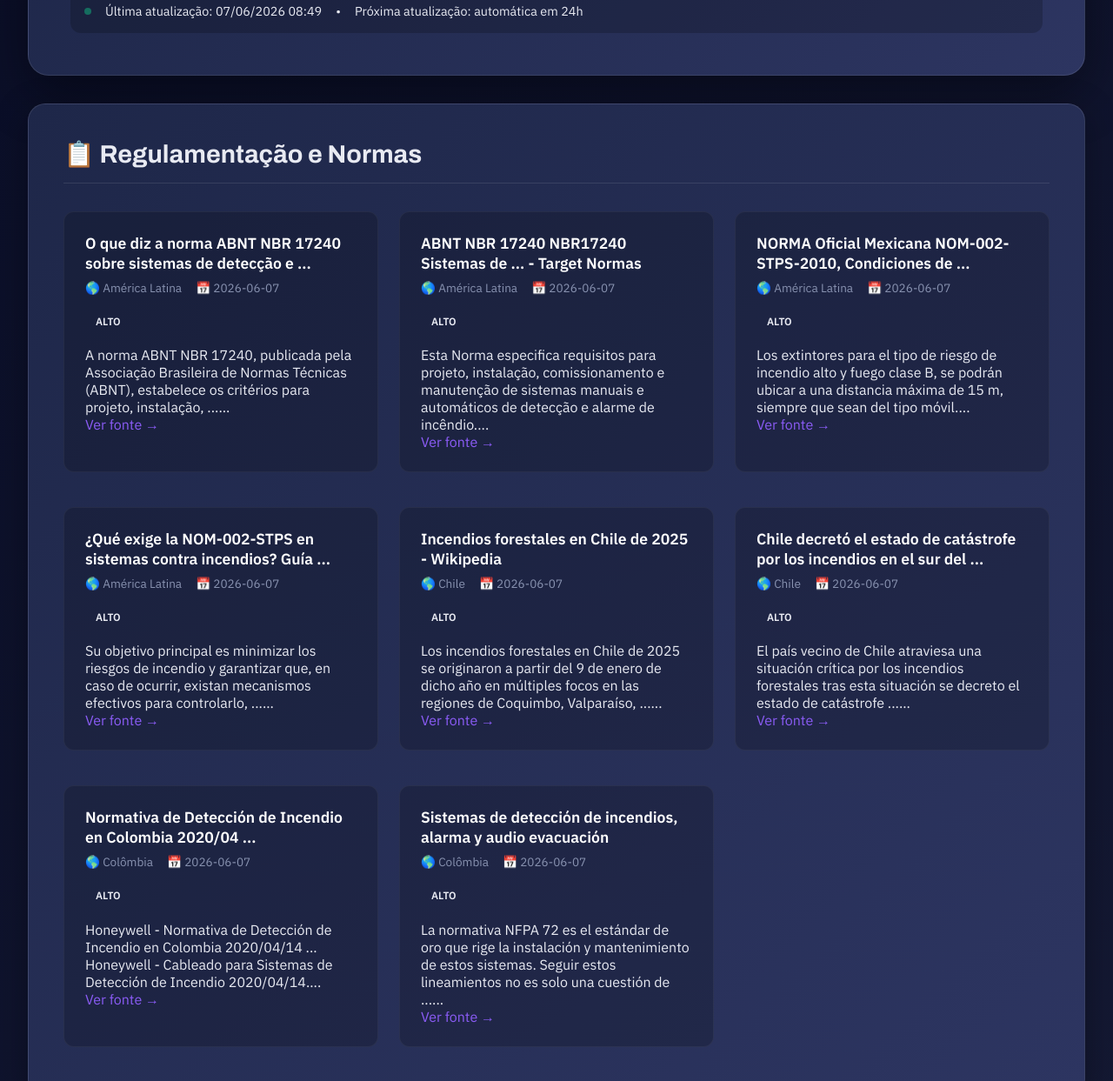
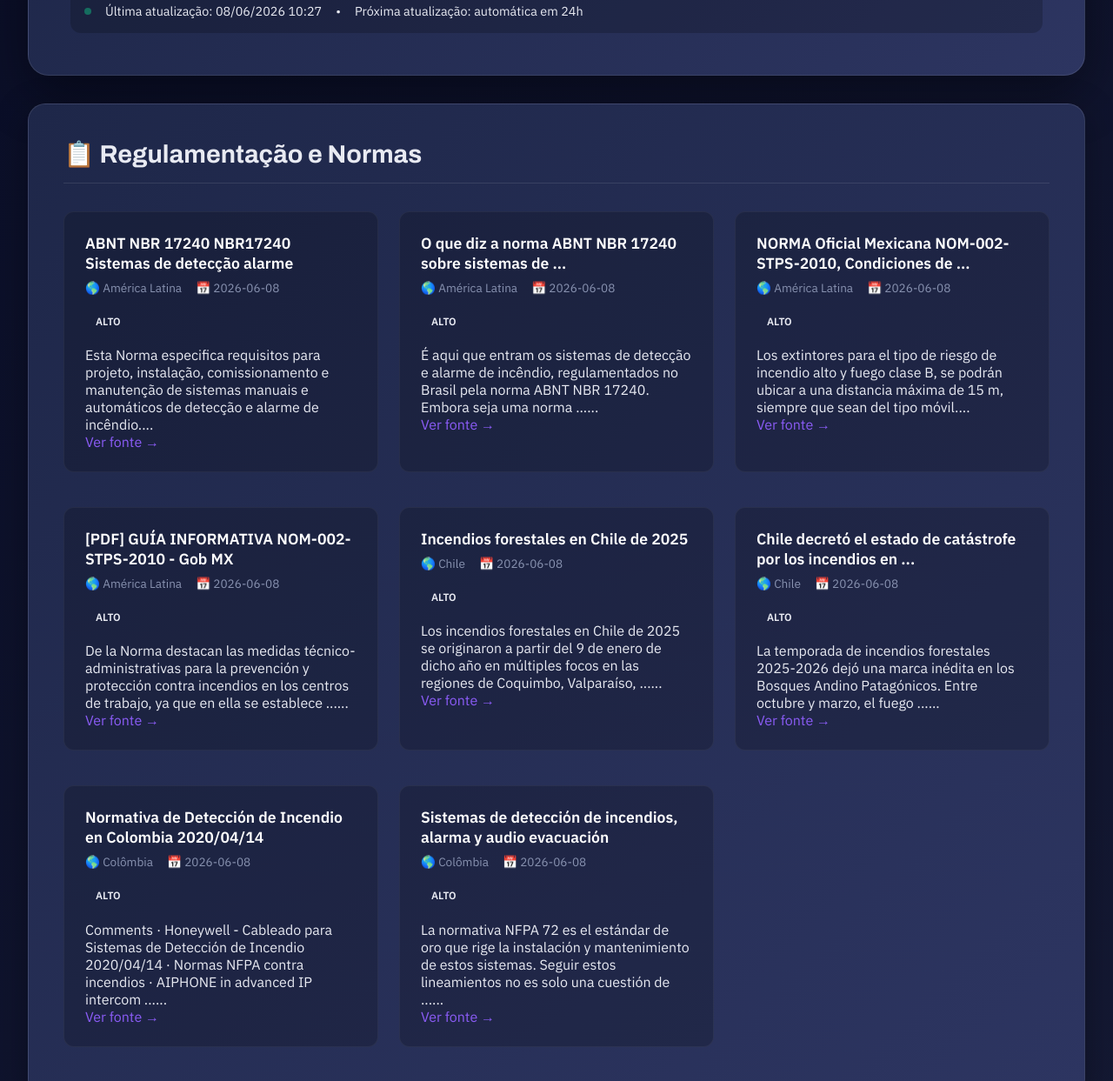
Before and after one commit to jprt-mkt/kidde-market-intelligence, a plain HTML site: page index.html in a window 1280 px wide. Shown: the part 205-1448 px from the top of the page at 87% size. Drawn offline with Linux system fonts and the light colour scheme.

Commit message:
deploy: 3cf305584b580390c4c372d88661ae57c8758b30

```diff
--- a/index.html
+++ b/index.html
@@ -157,7 +157,7 @@
         <p style="font-size: 1.1rem; color: #8892b0;">Detecção e Alarme de Incêndio • América Latina</p>
         <div class="update-info">
             <div class="status-dot"></div>
-            <span>Última atualização: 07/06/2026 08:49</span>
+            <span>Última atualização: 08/06/2026 10:27</span>
             <span>•</span>
             <span>Próxima atualização: automática em 24h</span>
         </div>
@@ -168,21 +168,10 @@
         <div class="grid">
 
             <div class="card">
-                <div class="card-title">O que diz a norma ABNT NBR 17240 sobre sistemas de detecção e ...</div>
+                <div class="card-title">ABNT NBR 17240 NBR17240 Sistemas de detecção alarme</div>
                 <div class="card-meta">
                     <span>🌎 América Latina</span>
-                    <span>📅 2026-06-07</span>
-                </div>
-                <span class="badge badge-alto">Alto</span>
-                <p style="margin-top: 1rem;">A norma ABNT NBR 17240, publicada pela Associação Brasileira de Normas Técnicas (ABNT), estabelece os critérios para projeto, instalação, ......</p>
-                <a href="https://www.bucka.com.br/o-que-diz-a-norma-abnt-nbr-17240-sobre-sistemas-de-deteccao-e-alarme-de-incendios/" target="_blank">Ver fonte →</a>
-            </div>
-
-            <div class="card">
-                <div class="card-title">ABNT NBR 17240 NBR17240 Sistemas de ... - Target Normas</div>
-                <div class="card-meta">
-                    <span>🌎 América Latina</span>
-                    <span>📅 2026-06-07</span>
+                    <span>📅 2026-06-08</span>
                 </div>
                 <span class="badge badge-alto">Alto</span>
                 <p style="margin-top: 1rem;">Esta Norma especifica requisitos para projeto, instalação, comissionamento e manutenção de sistemas manuais e automáticos de detecção e alarme de incêndio....</p>
@@ -190,10 +179,21 @@
             </div>
 
             <div class="card">
+                <div class="card-title">O que diz a norma ABNT NBR 17240 sobre sistemas de ...</div>
+                <div class="card-meta">
+                    <span>🌎 América Latina</span>
+                    <span>📅 2026-06-08</span>
+                </div>
+                <span class="badge badge-alto">Alto</span>
+                <p style="margin-top: 1rem;">É aqui que entram os sistemas de detecção e alarme de incêndio, regulamentados no Brasil pela norma ABNT NBR 17240. Embora seja uma norma ......</p>
+                <a href="https://www.bucka.com.br/o-que-diz-a-norma-abnt-nbr-17240-sobre-sistemas-de-deteccao-e-alarme-de-incendios/" target="_blank">Ver fonte →</a>
+            </div>
+
+            <div class="card">
                 <div class="card-title">NORMA Oficial Mexicana NOM-002-STPS-2010, Condiciones de ...</div>
                 <div class="card-meta">
                     <span>🌎 América Latina</span>
-                    <span>📅 2026-06-07</span>
+                    <span>📅 2026-06-08</span>
                 </div>
                 <span class="badge badge-alto">Alto</span>
                 <p style="margin-top: 1rem;">Los extintores para el tipo de riesgo de incendio alto y fuego clase B, se podrán ubicar a una distancia máxima de 15 m, siempre que sean del tipo móvil....</p>
@@ -201,21 +201,21 @@
             </div>
 
             <div class="card">
-                <div class="card-title">¿Qué exige la NOM-002-STPS en sistemas contra incendios? Guía ...</div>
+                <div class="card-title">[PDF] GUÍA INFORMATIVA NOM-002-STPS-2010 - Gob MX</div>
                 <div class="card-meta">
                     <span>🌎 América Latina</span>
-                    <span>📅 2026-06-07</span>
+                    <span>📅 2026-06-08</span>
                 </div>
                 <span class="badge badge-alto">Alto</span>
-                <p style="margin-top: 1rem;">Su objetivo principal es minimizar los riesgos de incendio y garantizar que, en caso de ocurrir, existan mecanismos efectivos para controlarlo, ......</p>
-                <a href="https://koltek.mx/blog/nom-002" target="_blank">Ver fonte →</a>
+                <p style="margin-top: 1rem;">De la Norma destacan las medidas técnico-administrativas para la prevención y protección contra incendios en los centros de trabajo, ya que en ella se establece ......</p>
+                <a href="https://www.gob.mx/cms/uploads/attachment/file/807653/GUIA_INFORMATIVA_NOM-002_2.pdf" target="_blank">Ver fonte →</a>
             </div>
 
             <div class="card">
-                <div class="card-title">Incendios forestales en Chile de 2025 - Wikipedia</div>
+                <div class="card-title">Incendios forestales en Chile de 2025</div>
                 <div class="card-meta">
                     <span>🌎 Chile</span>
-                    <span>📅 2026-06-07</span>
+                    <span>📅 2026-06-08</span>
                 </div>
                 <span class="badge badge-alto">Alto</span>
                 <p style="margin-top: 1rem;">Los incendios forestales en Chile de 2025 se originaron a partir del 9 de enero de dicho año en múltiples focos en las regiones de Coquimbo, Valparaíso, ......</p>
@@ -223,24 +223,24 @@
             </div>
 
             <div class="card">
-                <div class="card-title">Chile decretó el estado de catástrofe por los incendios en el sur del ...</div>
+                <div class="card-title">Chile decretó el estado de catástrofe por los incendios en ...</div>
                 <div class="card-meta">
                     <span>🌎 Chile</span>
-                    <span>📅 2026-06-07</span>
+                    <span>📅 2026-06-08</span>
                 </div>
                 <span class="badge badge-alto">Alto</span>
-                <p style="margin-top: 1rem;">El país vecino de Chile atraviesa una situación crítica por los incendios forestales tras esta situación se decreto el estado de catástrofe ......</p>
+                <p style="margin-top: 1rem;">La temporada de incendios forestales 2025-2026 dejó una marca inédita en los Bosques Andino Patagónicos. Entre octubre y marzo, el fuego ......</p>
                 <a href="https://www.instagram.com/reel/DTqAo-6EXdV/" target="_blank">Ver fonte →</a>
             </div>
 
             <div class="card">
-                <div class="card-title">Normativa de Detección de Incendio en Colombia 2020/04 ...</div>
+                <div class="card-title">Normativa de Detección de Incendio en Colombia 2020/04/14</div>
                 <div class="card-meta">
                     <span>🌎 Colômbia</span>
-                    <span>📅 2026-06-07</span>
+                    <span>📅 2026-06-08</span>
                 </div>
                 <span class="badge badge-alto">Alto</span>
-                <p style="margin-top: 1rem;">Honeywell - Normativa de Detección de Incendio en Colombia 2020/04/14 ... Honeywell - Cableado para Sistemas de Detección de Incendio 2020/04/14....</p>
+                <p style="margin-top: 1rem;">Comments · Honeywell - Cableado para Sistemas de Detección de Incendio 2020/04/14 · Normas NFPA contra incendios · AIPHONE in advanced IP intercom ......</p>
                 <a href="https://www.youtube.com/watch?v=snkNIHtaBxE" target="_blank">Ver fonte →</a>
             </div>
 
@@ -248,7 +248,7 @@
                 <div class="card-title">Sistemas de detección de incendios, alarma y audio evacuación</div>
                 <div class="card-meta">
                     <span>🌎 Colômbia</span>
-                    <span>📅 2026-06-07</span>
+                    <span>📅 2026-06-08</span>
                 </div>
                 <span class="badge badge-alto">Alto</span>
                 <p style="margin-top: 1rem;">La normativa NFPA 72 es el estándar de oro que rige la instalación y mantenimiento de estos sistemas. Seguir estos lineamientos no es solo una cuestión de ......</p>
@@ -303,15 +303,15 @@
         </div>
 
         <div class="card">
-            <div class="card-title">Fire protection for manufacturing plant | Life Safety Systems</div>
+            <div class="card-title">A SHOPPING CENTER FIRE CATCHES IN CHILE - YouTube</div>
             <div class="card-meta">
                 <span>🌎 Chile</span>
                 <span>💰 N/A</span>
                 <span>🏆 Em licitação</span>
             </div>
             <span class="badge badge-medium">Aberto</span>
-            <p style="margin-top: 1rem;"><strong>Escopo:</strong> Highly reliable monitoring around the clock while minimizing false alarms was all possible with the installation of AVENAR fire detectors and Remote Services....</p>
-            <a href="https://www.boschsecurity.com/en/customer-stories/fire-protection-paint-manufacturer-treasure-island/" target="_blank">Ver fonte →</a>
+            <p style="margin-top: 1rem;"><strong>Escopo:</strong> A SHOPPING CENTER FIRE CATCHES IN CHILE: SEVERAL FIRE DEPARTMENTS ARE AT WORK. 1.3K views · 10 months ago. #C5NEnVivo #C5N #Noticias ...more ......</p>
+            <a href="https://www.youtube.com/watch?v=7WgA6sJKMOE" target="_blank">Ver fonte →</a>
         </div>
 
     </div>
@@ -323,7 +323,7 @@
 
     <div style="text-align: center; padding: 2rem; color: #8892b0; font-size: 0.9rem;">
         <p>🤖 Dashboard atualizado automaticamente via GitHub Actions</p>
-        <p style="margin-top: 0.5rem;">Próxima atualização: 08/06/2026 às 06:00 UTC</p>
+        <p style="margin-top: 0.5rem;">Próxima atualização: 09/06/2026 às 06:00 UTC</p>
         <p style="margin-top: 1rem;"><a href="https://github.com/seu-usuario/kidde-dashboard" target="_blank">⭐ Ver no GitHub</a></p>
     </div>
 
```
